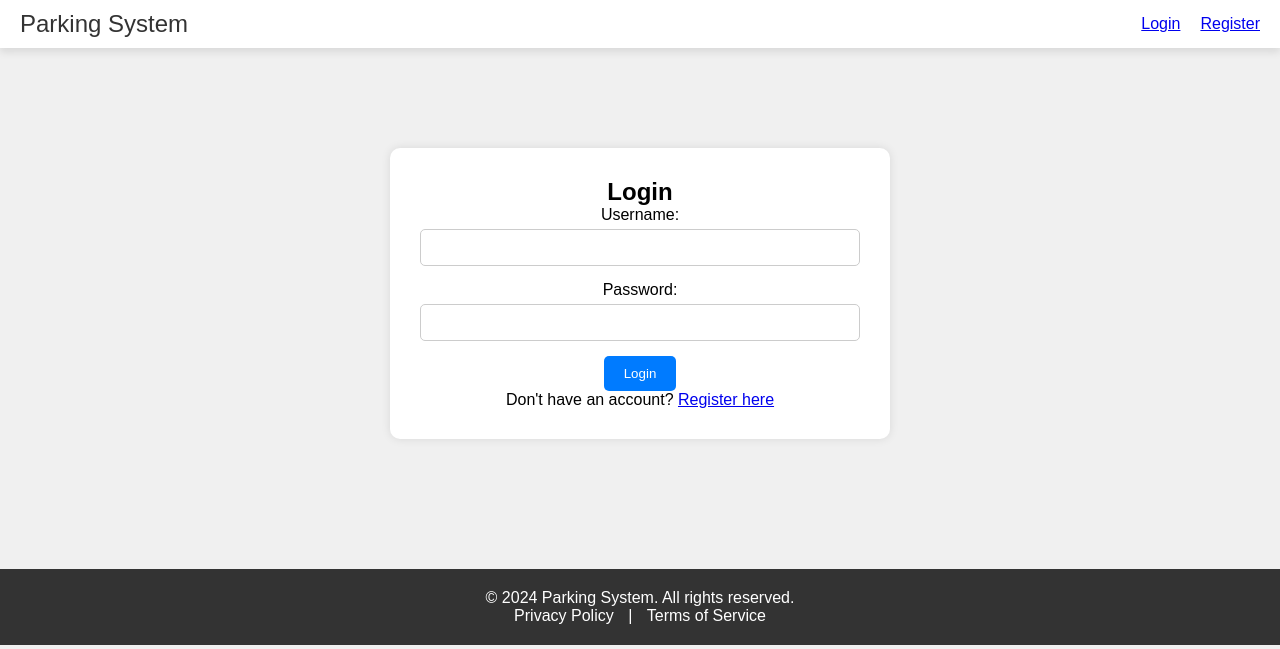
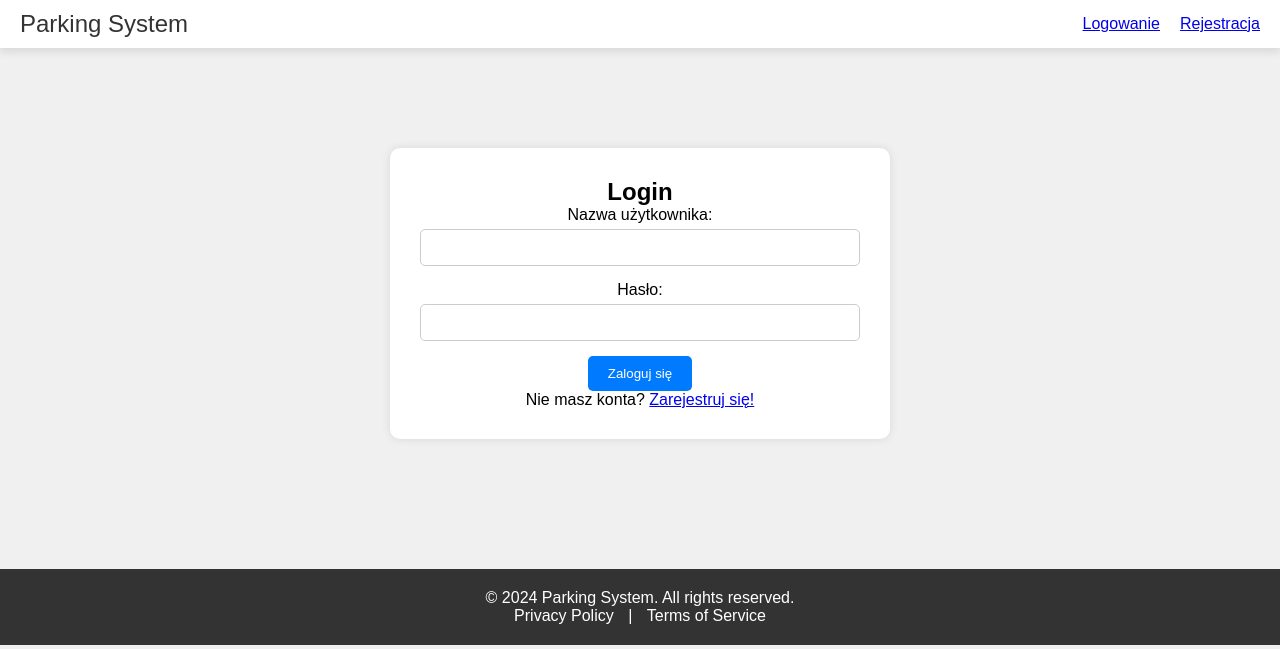
Before and after one commit to Beretus/ProjektParking, a Flask app: page /login in a window 1280 px wide. Shown: the top 649 px of the page. Run offline with Flask 3, Linux system fonts and the light colour scheme; parts of the project's set-up code (start-up, migrations or seed data) failed here and were passed over.

Commit message:
Update login.html

```diff
--- a/templates/login.html
+++ b/templates/login.html
@@ -17,13 +17,13 @@
         <div class="menu" id="nav-menu">
             <ul>
                 {% if not current_user.is_authenticated %}
-                <li class="menu-link"><a href="{{ url_for('login') }}">Login</a></li>
-                <li class="menu-link"><a href="{{ url_for('register') }}">Register</a></li>
+                <li class="menu-link"><a href="{{ url_for('login') }}">Logowanie</a></li>
+                <li class="menu-link"><a href="{{ url_for('register') }}">Rejestracja</a></li>
                 {% else %}
-                <li class="menu-link"><a href="{{ url_for('sesje') }}">Sessions</a></li>
-                <li class="menu-link"><a href="{{ url_for('generate_qr') }}">QR Code</a></li>
-                <li class="menu-link"><a href="{{ url_for('status') }}">Available Spots</a></li>
-                <li class="menu-link"><a href="{{ url_for('logout') }}">Logout</a></li>
+                <li class="menu-link"><a href="{{ url_for('sesje') }}">Sesje</a></li>
+                <li class="menu-link"><a href="{{ url_for('generate_qr') }}">Kod QR</a></li>
+                <li class="menu-link"><a href="{{ url_for('status') }}">Dostępne miejsca</a></li>
+                <li class="menu-link"><a href="{{ url_for('logout') }}">Wyloguj się</a></li>
                 {% endif %}
             </ul>
         </div>
@@ -34,16 +34,16 @@
             <h2 class="text-center">Login</h2>
             <form method="POST">
                 <div class="form-group">
-                    <label for="username">Username:</label>
+                    <label for="username">Nazwa użytkownika:</label>
                     <input type="text" class="form-control" id="username" name="username" required>
                 </div>
                 <div class="form-group">
-                    <label for="password">Password:</label>
+                    <label for="password">Hasło:</label>
                     <input type="password" class="form-control" id="password" name="password" required>
                 </div>
-                <button type="submit" class="btn btn-primary btn-block">Login</button>
+                <button type="submit" class="btn btn-primary btn-block">Zaloguj się</button>
             </form>
-            <p class="mt-3 text-center">Don't have an account? <a href="{{ url_for('register') }}">Register here</a></p>
+            <p class="mt-3 text-center">Nie masz konta? <a href="{{ url_for('register') }}">Zarejestruj się!</a></p>
         </div>
     </div>
 
```
